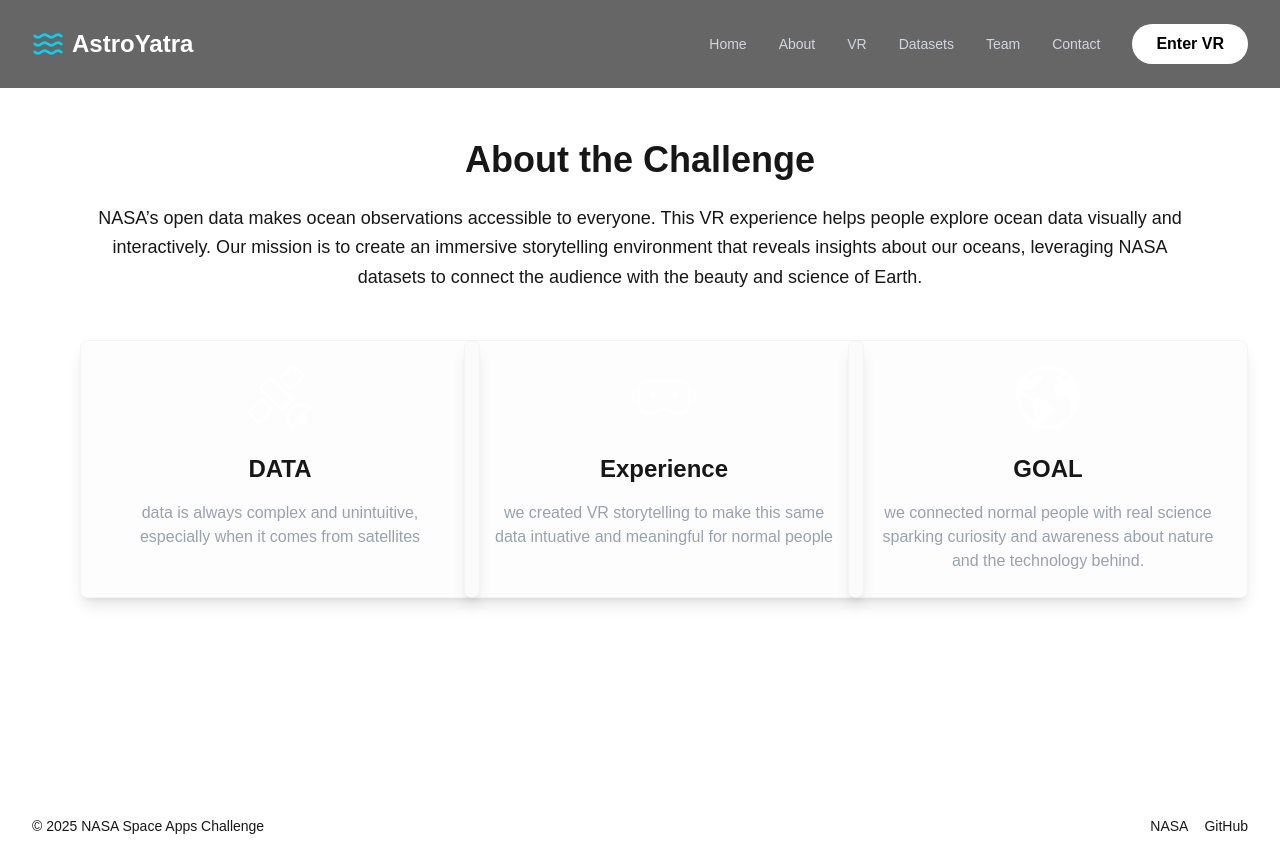
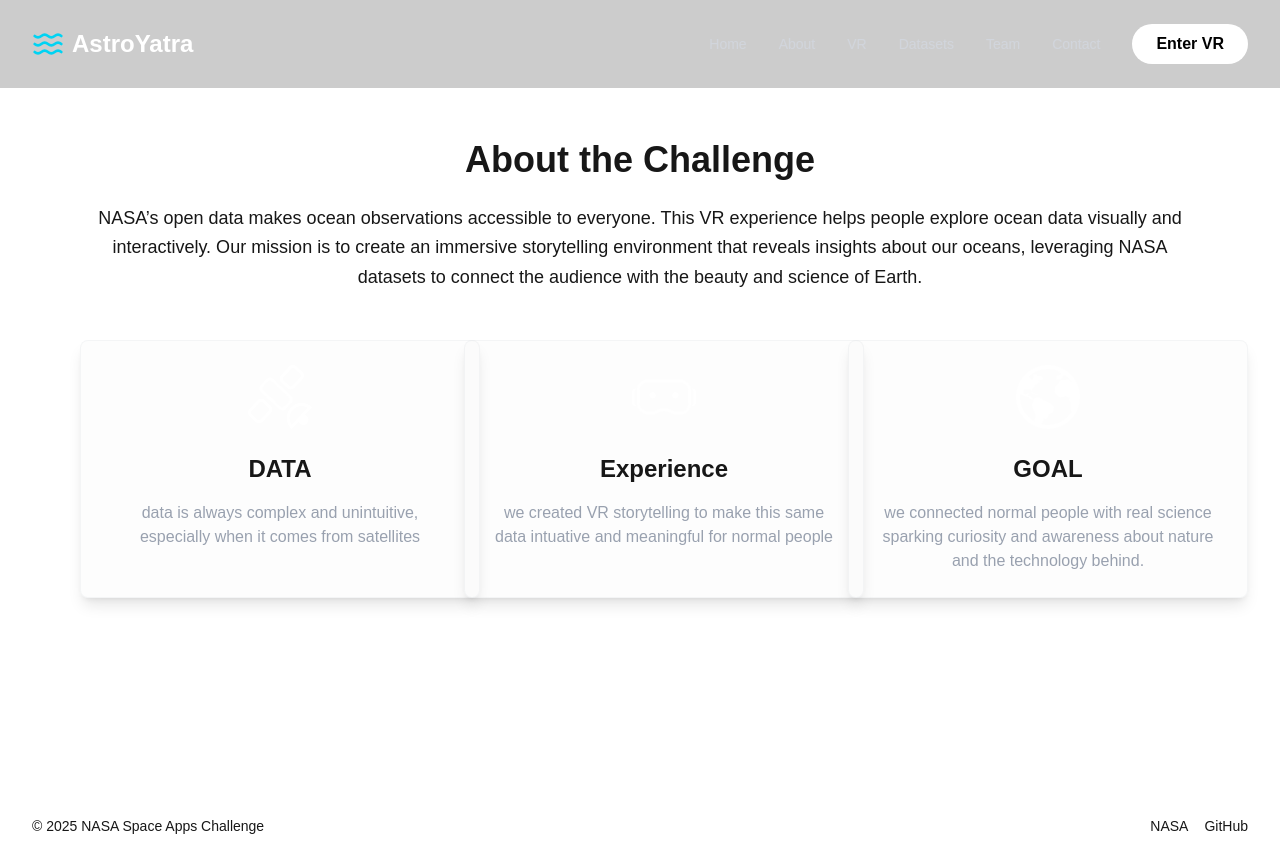
Before and after one commit to pradipbhatt/nasa-vr-hackathon, a Next.js app: page /about in a window 1280 px wide. Built offline with nearby package versions, Linux system fonts and the light colour scheme.

Commit message:
changed opacity of navbar

```diff
--- a/src/app/components/Navigation.tsx
+++ b/src/app/components/Navigation.tsx
@@ -31,11 +31,7 @@
   }, [lastScrollY]);
 
   return (
-    <nav
-      className={`fixed top-0 left-0 w-full z-50 flex items-center justify-between px-8 py-6 transition-transform duration-300 bg-black/60 backdrop-blur-md ${className} ${
-        isVisible ? "translate-y-0" : "-translate-y-full"
-      }`}
-    >
+    <nav className={`fixed top-0 left-0 w-full z-50 flex items-center justify-between px-8 py-6 transition-transform duration-300 bg-black/20 backdrop-blur-md ${className} ${isVisible ? "translate-y-0" : "-translate-y-full"}`}>
       <div className="flex items-center space-x-2">
         <Waves className="w-8 h-8 text-cyan-400" />
         <span className="text-2xl font-bold text-white">{logo}</span>
```
